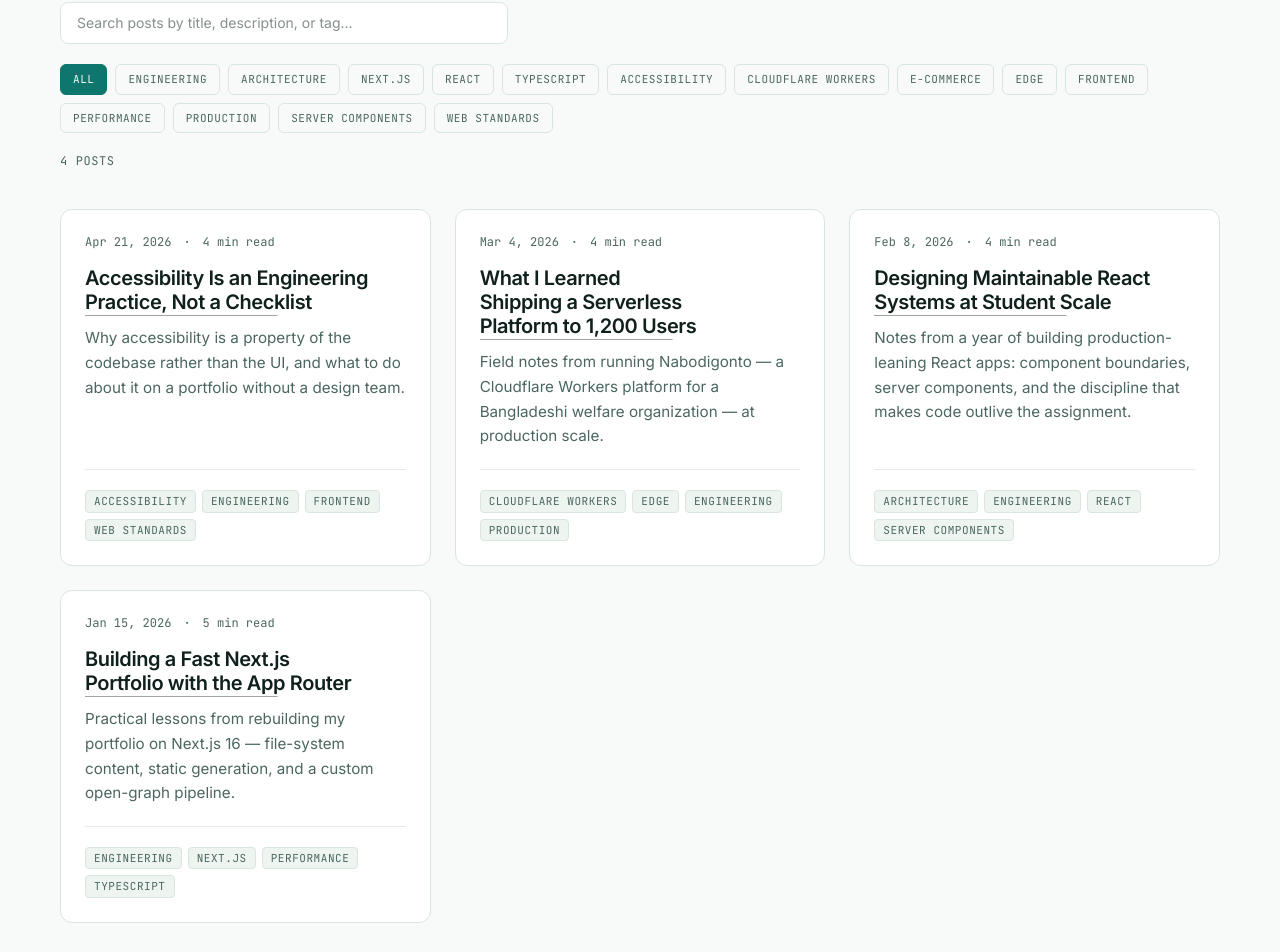
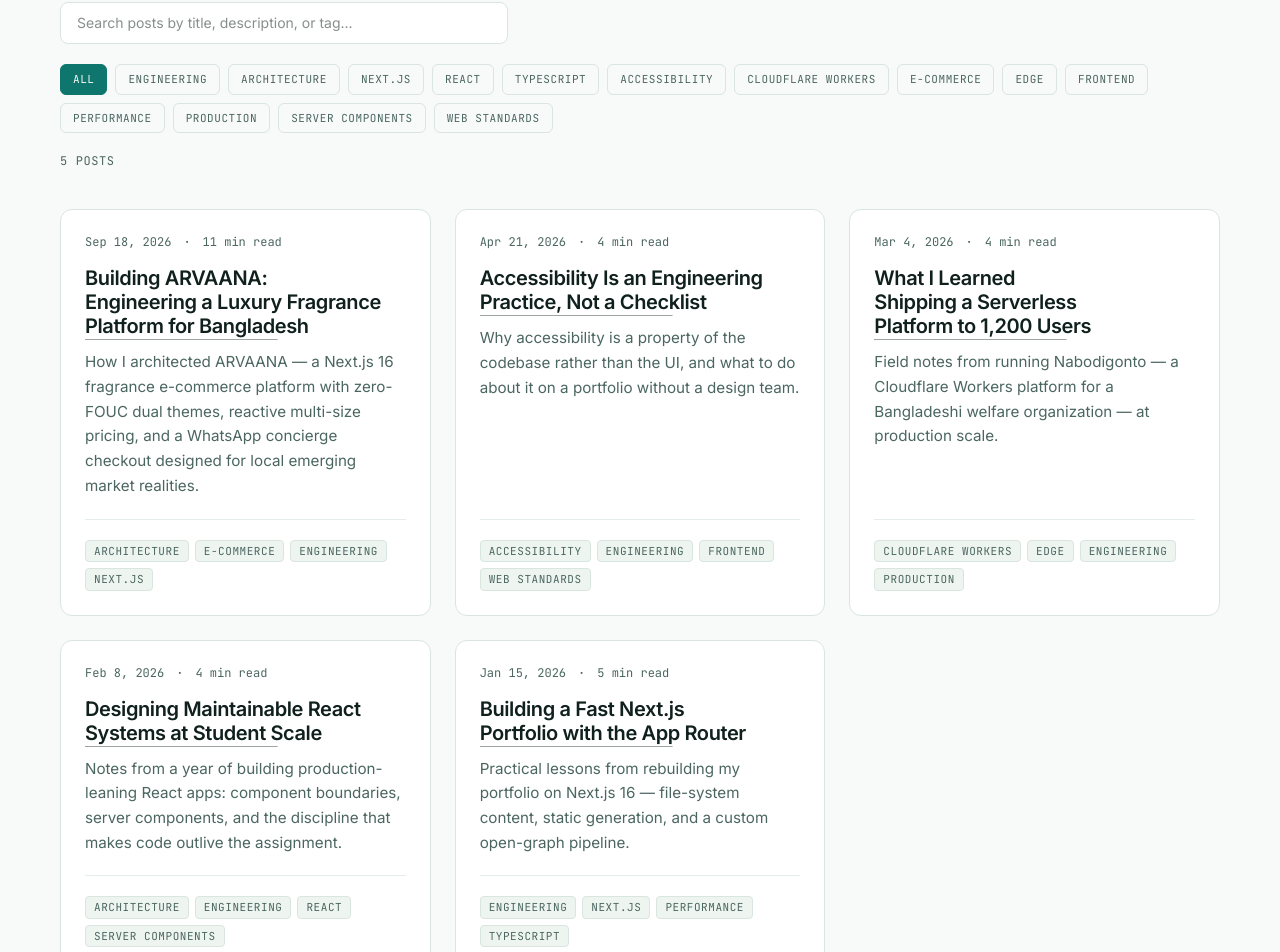
Before and after one commit to Shourov735/portfolio, a Next.js app: page /blog in a window 1280 px wide. Shown: the part 1119-2071 px from the top of the page. Built offline with nearby package versions, Linux system fonts and the light colour scheme.

Commit message:
fix: include latest post in All Posts section of blog page

```diff
--- a/app/blog/page.tsx
+++ b/app/blog/page.tsx
@@ -33,7 +33,6 @@ export default async function BlogIndex() {
   const [posts, tagCounts] = await Promise.all([getAllPosts(), getAllTags()])
   const tags = tagCounts.map((t) => t.tag)
   const featured = posts[0]
-  const rest = posts.slice(1)
 
   const itemListSchema = {
     "@context": "https://schema.org",
@@ -96,7 +95,7 @@ export default async function BlogIndex() {
               All posts
             </h2>
             <div className="mt-8">
-              <BlogList posts={rest} tags={tags} />
+              <BlogList posts={posts} tags={tags} />
             </div>
           </section>
 
```
